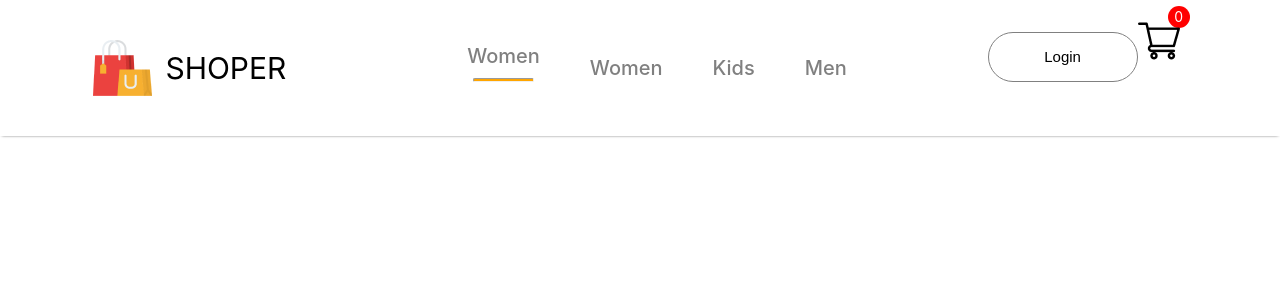
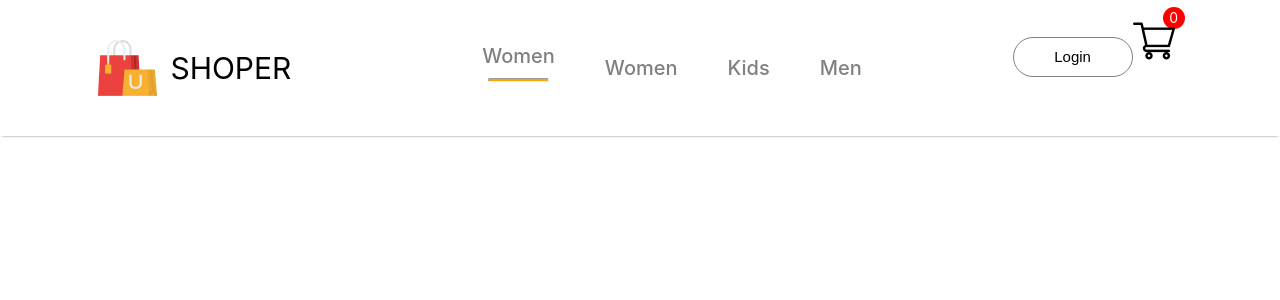
Before and after one commit to m-fadi/E-commerce, a React (Create React App) app: page / in a window 1280 px wide. Shown: the top 300 px of the page. Built offline with nearby package versions, Linux system fonts and the light colour scheme.

Commit message:
css counter

```diff
--- a/src/components/Navbar/Navbar.css
+++ b/src/components/Navbar/Navbar.css
@@ -45,8 +45,8 @@ align-items: center;
 
 }
 .nav-login-cart button{
-    width:150px;
-    height:50px;
+    width:120px;
+    height:40px;
     border:1px solid gray;
     border-radius: 75px;
     font-size: 15px;
@@ -64,8 +64,8 @@ align-items: center;
     display: flex;
     justify-content: center;
     align-items:center;
-    margin-top: -76px;
-    margin-left: 180px;
+    margin-top: -70px;
+    margin-left: 150px;
     font-size: 14px;
     background:red;
     color:white;
```
